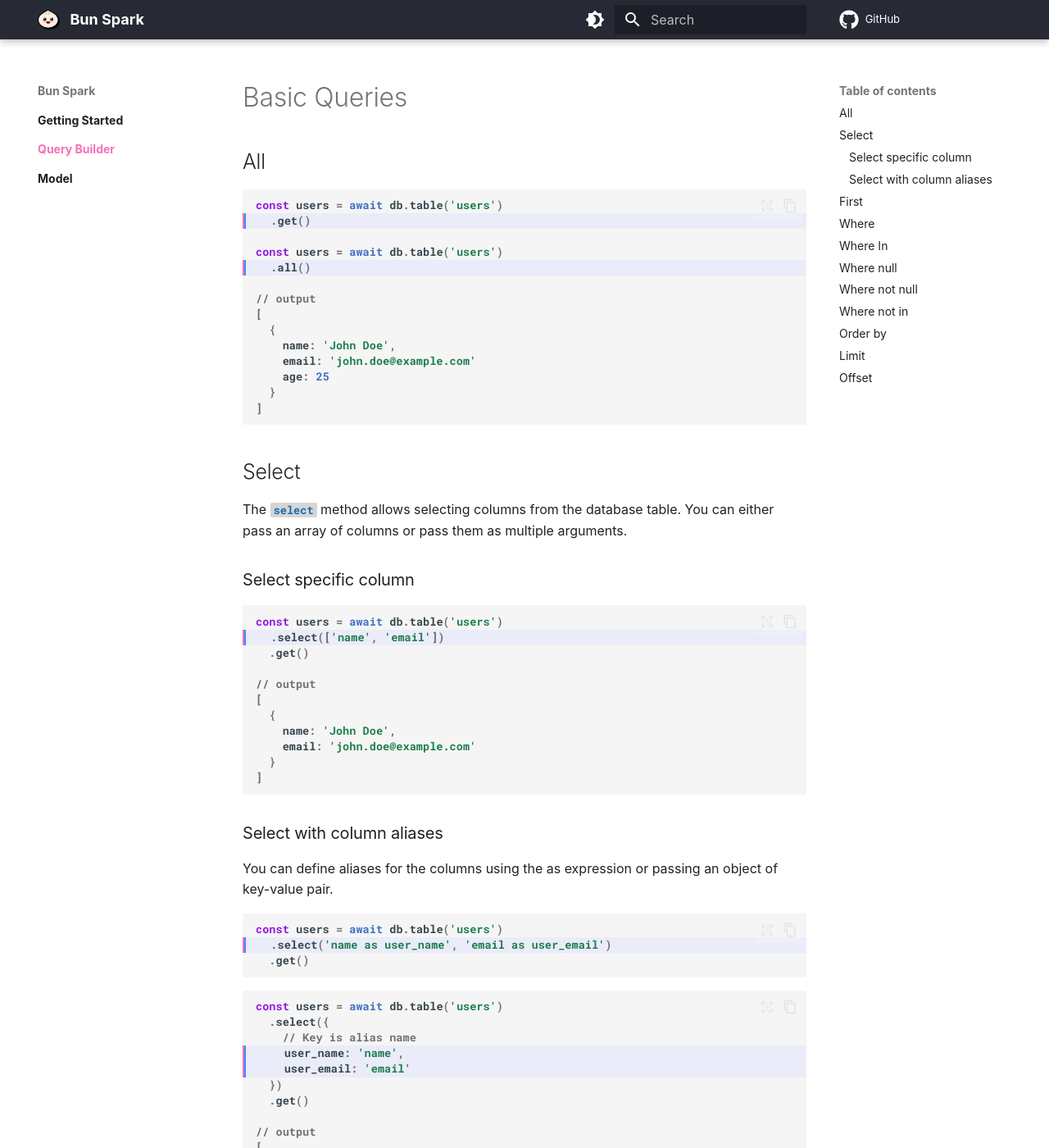
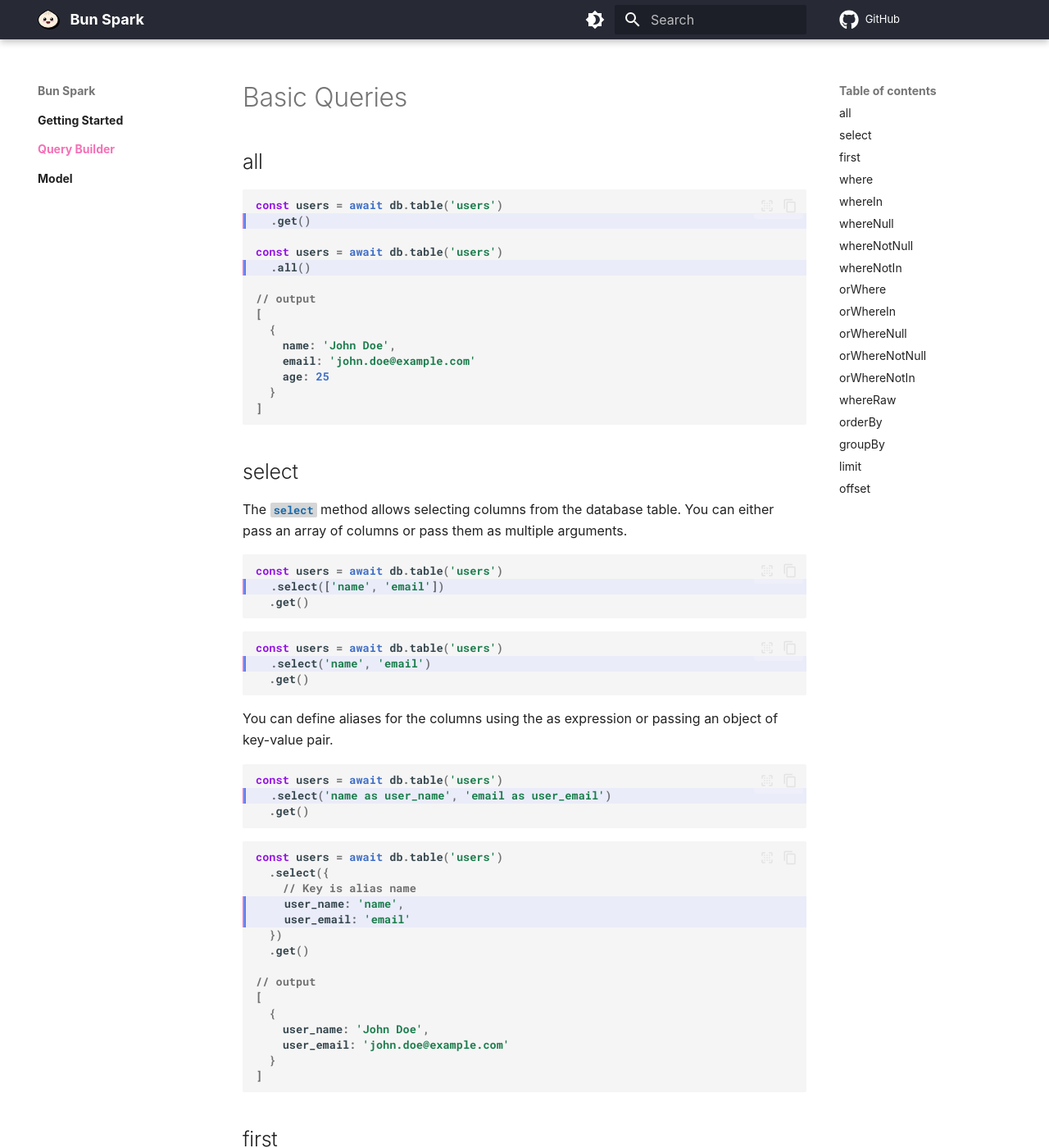
Before and after one commit to necessarylion/bun-orm, an MkDocs documentation site: the page built from docs/query-builder/index.md, in a window 1280 px wide and 1400 px high. Shown: the whole window at 82% size. Built offline with MkDocs 1.6.1 and Material for MkDocs 9.7.7, drawn with Linux system fonts in a browser that asks for light colours; some web fonts are replaced; comment, search, counter and statistics services are not loaded; some of the changed text lies outside the part shown.

Commit message:
update docs for query builder

````diff
--- a/biome.json
+++ b/biome.json
@@ -1,5 +1,9 @@
 {
   "$schema": "https://biomejs.dev/schemas/2.1.3/schema.json",
+  "files": {
+    "ignoreUnknown": true,
+    "includes": ["**/*.ts", "**/*.test.ts"]
+  },
   "linter": {
     "enabled": true,
     "rules": {
--- a/docs/assets/style.css
+++ b/docs/assets/style.css
@@ -1,18 +1,17 @@
-[data-md-color-accent=indigo] {
-    --md-accent-fg-color:         #f571b6;
-    --md-primary-fg-color:        #272a35;
+[data-md-color-accent="indigo"] {
+  --md-accent-fg-color: #f571b6;
+  --md-primary-fg-color: #272a35;
   --md-primary-fg-color--light: #272a35;
-    --md-primary-fg-color--dark:  #272a35;
-
+  --md-primary-fg-color--dark: #272a35;
 }
 
 body[data-md-color-scheme="slate"] .highlight .hll {
-    background:#1d1b1e !important;
+  background: #1d1b1e !important;
   border-left: 2px solid #f571b6;
 }
 
 body[data-md-color-scheme="default"] .highlight .hll {
-    background:#eaecf9 !important;
+  background: #eaecf9 !important;
   border-left: 2px solid #f571b6;
 }
 
@@ -20,12 +19,13 @@ body[data-md-color-scheme="default"] .highlight .hll {
   color: #f571b6 !important;
 }
 
-.md-nav__link:not(.md-nav__container):focus, .md-nav__link:not(.md-nav__container):hover {
+.md-nav__link:not(.md-nav__container):focus,
+.md-nav__link:not(.md-nav__container):hover {
   color: #f571b6 !important;
 }
 
 .md-typeset table:not([class]) code {
-    font-size: .65rem;
+  font-size: 0.65rem;
 }
 
 .md-typeset table:not([class]) td,
@@ -34,7 +34,7 @@ body[data-md-color-scheme="default"] .highlight .hll {
 }
 
 .md-typeset table:not([class]) td:not(:last-child),
-.md-typeset table:not([class]) th:not(:last-child)  {
+.md-typeset table:not([class]) th:not(:last-child) {
   border-right: 0.05rem solid var(--md-typeset-table-color);
 }
 
@@ -42,11 +42,11 @@ body[data-md-color-scheme="default"] .highlight .hll {
   background-color: #0d0d10;
 }
 
-[dir=ltr] .md-header__title {
+[dir="ltr"] .md-header__title {
   margin-left: 0px;
 }
 
-.md-typeset pre>code {
+.md-typeset pre > code {
   font-weight: bold !important;
 }
 
@@ -55,7 +55,7 @@ body[data-md-color-scheme="default"] .highlight .hll {
 }
 
 body[data-md-color-scheme="slate"] .highlight .kd {
-    color: #C792E9 !important;
+  color: #c792e9 !important;
 }
 
 body[data-md-color-scheme="default"] .highlight .kd {
--- a/docs/query-builder/index.md
+++ b/docs/query-builder/index.md
@@ -1,6 +1,6 @@
 # Basic Queries
 
-## All
+## all
 
 ```ts hl_lines="2 5"
 const users = await db.table('users')
@@ -19,27 +19,21 @@ const users = await db.table('users')
 ]
 ```
 
-## Select
+## select
 
 The `select` method allows selecting columns from the database table. You can either pass an array of columns or pass them as multiple arguments.
-
-### Select specific column
 
 ```ts hl_lines="2"
 const users = await db.table('users')
   .select(['name', 'email'])
   .get()
-
-// output
-[
-  {
-    name: 'John Doe',
-    email: 'john.doe@example.com'
-  }
-]
 ```
 
-### Select with column aliases
+```ts hl_lines="2"
+const users = await db.table('users')
+  .select('name', 'email')
+  .get()
+```
 
 You can define aliases for the columns using the as expression or passing an object of key-value pair.
 
@@ -67,7 +61,7 @@ const users = await db.table('users')
 ]
 ```
 
-## First
+## first
 
 The select queries always return an array of objects, even when the query is intended to fetch a single row. However, using the first method will give you the first row or null (when there are no rows).
 
@@ -84,18 +78,36 @@ const user = await db.table('users')
 }
 ```
 
-## Where
+## where
 
 The where method is used to define the where clause in your SQL queries. The query builder accepts a wide range of arguments types to let you leverage the complete power of SQL.
 
 ```ts hl_lines="2 3"
 const users = await db.table('users')
-  .where('active', '=', true)
+  .where('active', true)
   .where('age', '>', 25)
+  .where('name', 'like', '%John%')
   .get()
 ```
 
-## Where In
+You can create where groups by passing a callback to the where method. For example:
+
+```ts hl_lines="3 8"
+const query = db
+  .table('users')
+  .where((query) => {
+    query
+      .where('username', 'James Bond')
+      .whereNull('deleted_at')
+  })
+  .orWhere((query) => {
+    query
+      .where('email', 'james@example.com')
+      .whereNull('deleted_at')
+  })
+```
+
+## whereIn
 
 The whereIn method is used to define the wherein SQL clause. The method accepts the column name as the first argument and an array of values as the second argument.
 
@@ -105,7 +117,7 @@ const users = await db.table('users')
   .get()
 ```
 
-## Where null
+## whereNull
 
 The whereNull method adds a where null clause to the query.
 
@@ -118,7 +130,7 @@ const users = await db.table('users')
 
 The whereNotNull method adds a where not null clause to the query.
 
-## Where not null
+## whereNotNull
 
 ```ts hl_lines="2"
 const users = await db.table('users')
@@ -126,7 +138,7 @@ const users = await db.table('users')
   .get()
 ```
 
-## Where not in
+## whereNotIn
 
 The whereNotIn method adds a where not in clause to the query.
 
@@ -136,7 +148,74 @@ const users = await db.table('users')
   .get()
 ```
 
-## Order by
+## orWhere
+
+The where method is used to define the where clause in your SQL queries. The query builder accepts a wide range of arguments types to let you leverage the complete power of SQL.
+
+```ts hl_lines="3"
+const users = await db.table('users')
+  .where('active', '=', true)
+  .orWhere('age', '>', 25)
+  .get()
+```
+
+## orWhereIn
+
+The whereIn method is used to define the wherein SQL clause. The method accepts the column name as the first argument and an array of values as the second argument.
+
+```ts hl_lines="3"
+const users = await db.table('users')
+  .where('active', '=', true)
+  .OrWhereIn('id', [1, 2, 3])
+  .get()
+```
+
+## orWhereNull
+
+The whereNull method adds a where null clause to the query.
+
+```ts hl_lines="3"
+const users = await db.table('users')
+  .where('active', '=', true)
+  .orWhereNull('age')
+  .get()
+
+```
+
+The whereNotNull method adds a where not null clause to the query.
+
+## orWhereNotNull
+
+```ts hl_lines="3"
+const users = await db.table('users')
+  .where('active', '=', true)
+  .orWhereNotNull('age')
+  .get()
+```
+
+## orWhereNotIn
+
+The whereNotIn method adds a where not in clause to the query.
+
+```ts hl_lines="3"
+const users = await db.table('users')
+  .where('active', '=', true)
+  .orWhereNotIn('id', [1, 2, 3])
+  .get()
+```
+
+## whereRaw
+
+You can use the whereRaw method to express conditions not covered by the existing query builder methods. Always make sure to use bind parameters to define query values.
+
+```ts hl_lines="2 3"
+const users = await db.table('users')
+  .whereRaw('age > ?', [25])
+  .orWhereRaw('name = ?', ['John Doe'])
+  .get()
+```
+
+## orderBy
 
 The orderBy method is used to sort the results of the query.
 
@@ -146,7 +225,17 @@ const users = await db.table('users')
   .get()
 ```
 
-## Limit
+## groupBy
+
+The groupBy method is used to group the results of the query.
+
+```ts hl_lines="2"
+const users = await db.table('users')
+  .groupBy('name')
+  .get()
+```
+
+## limit
 
 The limit method is used to limit the number of results returned by the query.
 
@@ -156,7 +245,7 @@ const users = await db.table('users')
   .get()
 ```
 
-## Offset
+## offset
 
 The offset method is used to skip a number of results in the query.
 
````
Also changed, not shown: 1 other file. Lines whose indentation alone changed are shown as unchanged.
